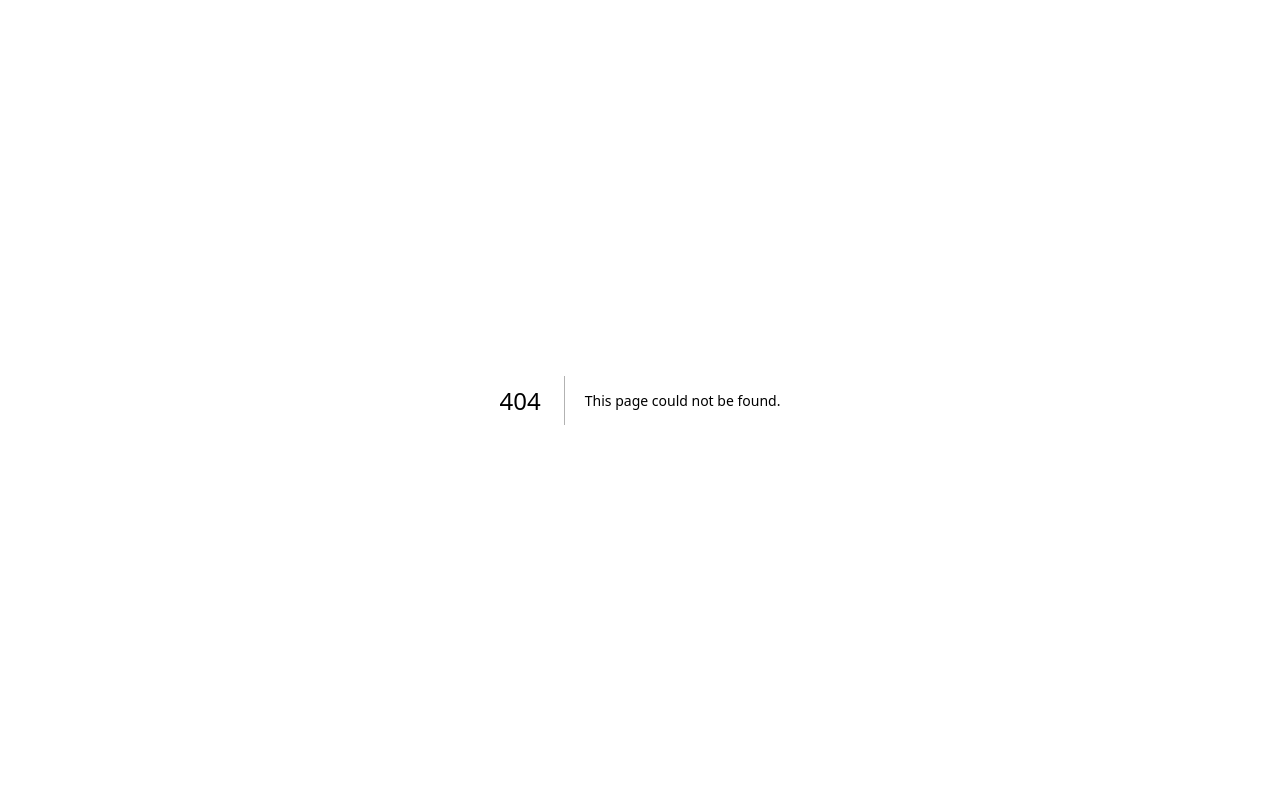
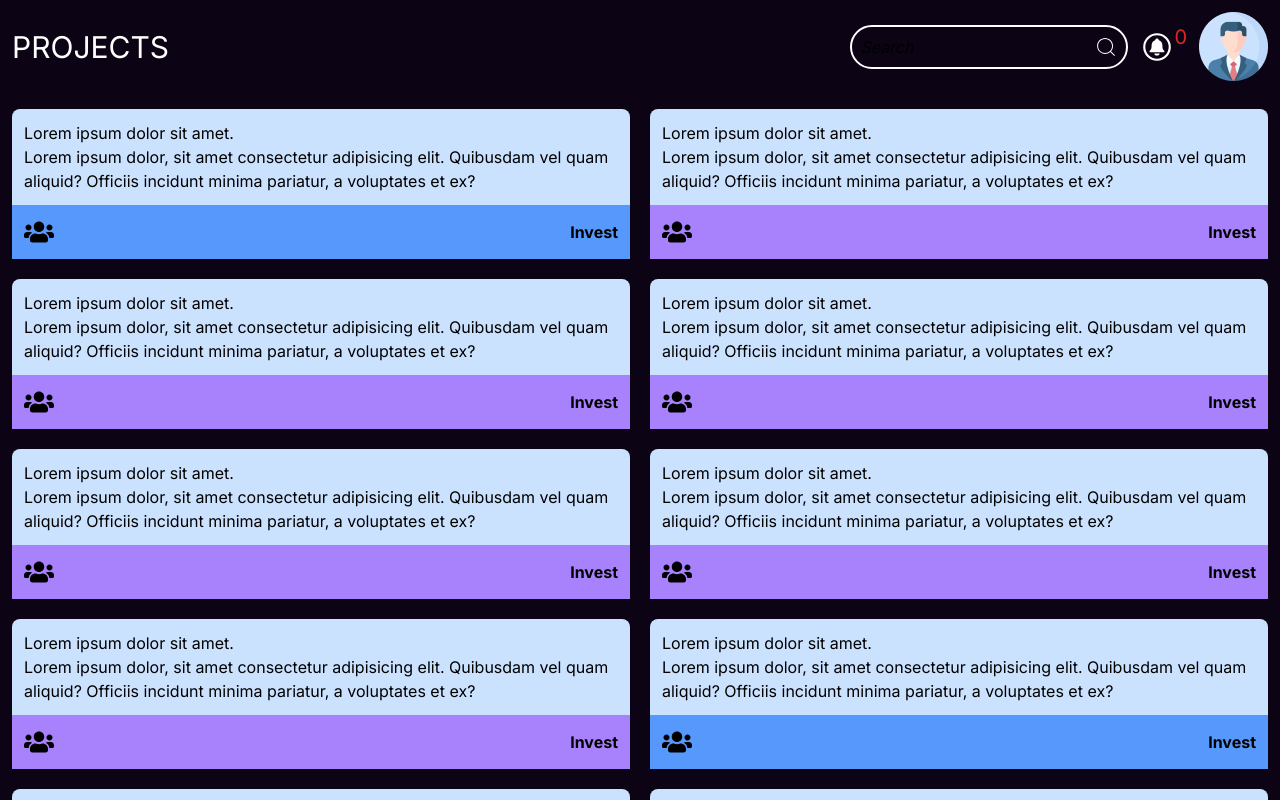
Before and after one commit to INE-OKC/Ravdesk, a Next.js app in the folder my-app/: page /dashboard in a window 1280 px wide. Before the commit this address had no page. Shown: the top 800 px of the page. Built offline with nearby package versions, Linux system fonts and the light colour scheme.

Commit message:
finished the Dashboard and the other cleans

```diff
--- /dev/null
+++ b/my-app/app/dashboard/page.jsx
@@ -0,0 +1,182 @@
+"use client";
+import React from "react";
+import { useEffect } from "react";
+import { CiSearch } from "react-icons/ci";
+import { IoNotificationsCircleOutline } from "react-icons/io5";
+import user from "../../public/user.png";
+import Image from "next/image";
+import { FaUsers } from "react-icons/fa";
+function page() {
+  return (
+    <div className="h-auto w-[100%] bg-[rgb(12,4,20)] p-3">
+      <div className="w-full flex justify-between flex-row items-center text-white mb-7">
+        <h1 className="text-3xl">PROJECTS</h1>
+        <div>
+          <div className="flex justify-center items-center gap-3">
+            <div className="flex border-2 border-white p-2 rounded-full">
+              <input
+                type="text"
+                placeholder="Search"
+                className="border-none bg-transparent outline-none placeholder:italic placeholder:text-slate-400"
+              />
+              <CiSearch size={24} />
+            </div>
+            <div className="flex justify-center items-center">
+              <IoNotificationsCircleOutline size={34} />
+              <sup className="text-red-600 text-xl">0</sup>
+            </div>
+            <div className="flex flex-col justify-center items-center">
+              <Image src={user} size={20} />
+              {/* <p>User</p> */}
+            </div>
+          </div>
+        </div>
+      </div>
+      {/* second layer */}
+      <div className="text-black grid grid-cols-2 gap-5">
+        <div className="bg-[#CBE2FF] rounded-lg">
+          <div className="p-3">
+            <h1>Lorem ipsum dolor sit amet.</h1>
+            <p>
+              Lorem ipsum dolor, sit amet consectetur adipisicing elit.
+              Quibusdam vel quam aliquid? Officiis incidunt minima pariatur, a
+              voluptates et ex?
+            </p>
+          </div>
+          <div className="bg-[#5698FC] flex justify-between items-center p-3">
+            <FaUsers size={30} />
+            <p className="font-bold">Invest</p>
+          </div>
+        </div>
+        <div className="bg-[#CBE2FF] rounded-lg">
+          <div className="p-3">
+            <h1>Lorem ipsum dolor sit amet.</h1>
+            <p>
+              Lorem ipsum dolor, sit amet consectetur adipisicing elit.
+              Quibusdam vel quam aliquid? Officiis incidunt minima pariatur, a
+              voluptates et ex?
+            </p>
+          </div>
+          <div className="bg-[#A881FC] flex justify-between items-center p-3">
+            <FaUsers size={30} />
+            <p className="font-bold">Invest</p>
+          </div>
+        </div>
+        <div className="bg-[#CBE2FF] rounded-lg">
+          <div className="p-3">
+            <h1>Lorem ipsum dolor sit amet.</h1>
+            <p>
+              Lorem ipsum dolor, sit amet consectetur adipisicing elit.
+              Quibusdam vel quam aliquid? Officiis incidunt minima pariatur, a
+              voluptates et ex?
+            </p>
+          </div>
+          <div className="bg-[#A881FC] flex justify-between items-center p-3">
+            <FaUsers size={30} />
+            <p className="font-bold">Invest</p>
+          </div>
+        </div>
+        <div className="bg-[#CBE2FF] rounded-lg">
+          <div className="p-3">
+            <h1>Lorem ipsum dolor sit amet.</h1>
+            <p>
+              Lorem ipsum dolor, sit amet consectetur adipisicing elit.
+              Quibusdam vel quam aliquid? Officiis incidunt minima pariatur, a
+              voluptates et ex?
+            </p>
+          </div>
+          <div className="bg-[#A881FC] flex justify-between items-center p-3">
+            <FaUsers size={30} />
+            <p className="font-bold">Invest</p>
+          </div>
+        </div>
+        <div className="bg-[#CBE2FF] rounded-lg">
+          <div className="p-3">
+            <h1>Lorem ipsum dolor sit amet.</h1>
+            <p>
+              Lorem ipsum dolor, sit amet consectetur adipisicing elit.
+              Quibusdam vel quam aliquid? Officiis incidunt minima pariatur, a
+              voluptates et ex?
+            </p>
+          </div>
+          <div className="bg-[#A881FC] flex justify-between items-center p-3">
+            <FaUsers size={30} />
+            <p className="font-bold">Invest</p>
+          </div>
+        </div>
+        <div className="bg-[#CBE2FF] rounded-lg">
+          <div className="p-3">
+            <h1>Lorem ipsum dolor sit amet.</h1>
+            <p>
+              Lorem ipsum dolor, sit amet consectetur adipisicing elit.
+              Quibusdam vel quam aliquid? Officiis incidunt minima pariatur, a
+              voluptates et ex?
+            </p>
+          </div>
+          <div className="bg-[#A881FC] flex justify-between items-center p-3">
+            <FaUsers size={30} />
+            <p className="font-bold">Invest</p>
+          </div>
+        </div>
+        <div className="bg-[#CBE2FF] rounded-lg">
+          <div className="p-3">
+            <h1>Lorem ipsum dolor sit amet.</h1>
+            <p>
+              Lorem ipsum dolor, sit amet consectetur adipisicing elit.
+              Quibusdam vel quam aliquid? Officiis incidunt minima pariatur, a
+              voluptates et ex?
+            </p>
+          </div>
+          <div className="bg-[#A881FC] flex justify-between items-center p-3">
+            <FaUsers size={30} />
+            <p className="font-bold">Invest</p>
+          </div>
+        </div>
+        <div className="bg-[#CBE2FF] rounded-lg">
+          <div className="p-3">
+            <h1>Lorem ipsum dolor sit amet.</h1>
+            <p>
+              Lorem ipsum dolor, sit amet consectetur adipisicing elit.
+              Quibusdam vel quam aliquid? Officiis incidunt minima pariatur, a
+              voluptates et ex?
+            </p>
+          </div>
+          <div className="bg-[#5698FC] flex justify-between items-center p-3">
+            <FaUsers size={30} />
+            <p className="font-bold">Invest</p>
+          </div>
+        </div>
+        <div className="bg-[#CBE2FF] rounded-lg">
+          <div className="p-3">
+            <h1>Lorem ipsum dolor sit amet.</h1>
+            <p>
+              Lorem ipsum dolor, sit amet consectetur adipisicing elit.
+              Quibusdam vel quam aliquid? Officiis incidunt minima pariatur, a
+              voluptates et ex?
+            </p>
+          </div>
+          <div className="bg-[#5698FC] flex justify-between items-center p-3">
+            <FaUsers size={30} />
+            <p className="font-bold">Invest</p>
+          </div>
+        </div>
+        <div className="bg-[#CBE2FF] rounded-lg">
+          <div className="p-3">
+            <h1>Lorem ipsum dolor sit amet.</h1>
+            <p>
+              Lorem ipsum dolor, sit amet consectetur adipisicing elit.
+              Quibusdam vel quam aliquid? Officiis incidunt minima pariatur, a
+              voluptates et ex?
+            </p>
+          </div>
+          <div className="bg-[#5698FC] flex justify-between items-center p-3">
+            <FaUsers size={30} />
+            <p className="font-bold">Invest</p>
+          </div>
+        </div>
+      </div>
+    </div>
+  );
+}
+
+export default page;
--- a/my-app/app/login/page.tsx
+++ b/my-app/app/login/page.tsx
@@ -5,7 +5,8 @@ import Google from "../../public/google.png";
 import lock from "../../public/add.png";
 const page = () => {
   return (
-    <div className="w-full h-screen bg-[#0C0414] flex justify-center flex-col items-center">
+    <div className="w-full h-screen bg-[#0C0414] flex justify-center flex-col items-center ">
+      <div className="login p-5 from-[#4158D0] to-[#C850C0] rounded">
         <div>
           <Image src={Logo} alt="" width={100} height={100} />
         </div>
@@ -19,13 +20,15 @@ const page = () => {
             <div>
               <input
                 type="text"
-              className="px-7 py-3 bg-[#7A7A7A] rounded-full outline-0 ring-0 text-white"
+                className="px-7 py-3 bg-[#7A7A7A] rounded-full outline-0 ring-0 text-black placeholder:text-sm"
+                placeholder="Email"
               />
             </div>
             <div>
               <input
                 type="text"
-              className="px-7 py-3 bg-[#7A7A7A] rounded-full outline-0 ring-0 text-white"
+                className="px-7 py-3 bg-[#7A7A7A] rounded-full outline-0 ring-0 text-black placeholder:text-sm placeholder:text-white"
+                placeholder="Password"
               />
             </div>
             <div>
@@ -34,14 +37,14 @@ const page = () => {
               </button>
             </div>
             <div>
-            <button className="flex justify-center items-center text-white gap-4 bg-gradient-to-r  ">
-              Forgot Password
+              <button className="flex justify-center items-center font-bold text-sm text-red-600 gap-4">
+                Forgot password ?
               </button>
             </div>
           </div>
           <div className="group2 flex flex-col justify-center items-center gap-10">
             <div>
-            <button className="flex justify-center items-center text-white gap-4">
+              <button className="flex justify-center items-center text-white gap-2 gogleLogs text-sm p-2 rounded">
                 <Image src={Google} alt="" width={30} />
                 Sign in with Google
               </button>
@@ -49,7 +52,7 @@ const page = () => {
             <div>
               <button
                 type="button"
-              className="flex justify-center items-center text-white gap-4"
+                className="flex justify-center items-center text-white gap-2 gogleLogs text-sm p-2 rounded"
               >
                 <Image src={lock} alt="" width={30} />
                 Create a new Account
@@ -58,6 +61,7 @@ const page = () => {
           </div>
         </div>
       </div>
+    </div>
   );
 };
 
--- a/my-app/components/Main.tsx
+++ b/my-app/components/Main.tsx
@@ -4,7 +4,7 @@ import play from "../public/play.png";
 const Main = () => {
   return (
     <div className="p-5 ">
-      <div className="firstsection w-[100%] grid grid-cols-2 justify-items-center place-items-start gap-3 mb-5">
+      <div className="firstsection w-[100%] grid grid-cols-1 justify-items-center place-items-center gap-3 mb-5 md:grid-cols-2">
         <div className="bg-[#D7D2DB] w-[100%] flex justify-center items-center p-16">
           <Image src={play} alt="" width={80} height={80} />
         </div>
@@ -20,7 +20,7 @@ const Main = () => {
       <div className="flex justify-start items-center bg-[#246CFA] w-[80%] mr-auto p-5 rounded-full">
         <p className="text-white">Live Link of the Project</p>
       </div>
-      <div className="text-white flex justify-start items-center gap-20 mt-10">
+      <div className="text-white flex justify-start items-center gap-5 mt-10 md:gap-20">
         <div className="flex justify-center items-center gap-3 bg-[#D4FC79] text-black px-10 py-4 font-bold text-l rounded-full">
           <p>100$</p>
           <p>|</p>
@@ -34,11 +34,11 @@ const Main = () => {
         minus omnis debitis vero, porro suscipit iste fugit error?
       </p>
       <div>
-        <p className="bg-[#246CFA] p-5 text-white w-[15%] mr-auto flex justify-center rounded-full items-center">
+        <p className="bg-[#246CFA] p-5 text-white w-[40%] mr-auto flex justify-center rounded-full items-center lg:w-[15%]">
           FAQS
         </p>
 
-        <div className="text-white grid grid-cols-2 justify-items-center gap-4 mt-5">
+        <div className="text-white grid grid-cols-1 justify-items-center gap-4 mt-5 md:grid-cols-2">
           <div className="bg-[#A2CBF0] rounded p-5 py-8">
             <h1 className="text-[#000C7B]">What is Duis aute irure ?</h1>
             <span className="text-black">
@@ -81,7 +81,7 @@ const Main = () => {
           </div>
         </div>
       </div>
-      <div className="text-white flex justify-center items-center gap-6 mt-5">
+      <div className="text-white flex flex-col justify-center items-center gap-4 mt-5 lg:flex-row lg:gap-5 lg:mt-5">
         <p>Are you excited on the project ?</p>
         <button
           type="button"
--- a/my-app/styles/globals.css
+++ b/my-app/styles/globals.css
@@ -2,199 +2,198 @@
 @tailwind components;
 @tailwind utilities;
 
-
-.card-grad{
+.card-grad {
   background: linear-gradient(#d4fc79, #96e6a1);
   border-start-start-radius: 5px;
   border-end-start-radius: 5px;
   text-align: center;
-	width:12%;
+  width: 12%;
 }
 
-.card-grad2{
+.card-grad2 {
   background: linear-gradient(#d4fc79, #96e6a1);
   border-end-end-radius: 5px;
   border-start-end-radius: 5px;
-	margin-left:2px;
+  margin-left: 2px;
   text-align: center;
-	width:12%;
+  width: 12%;
 }
-.pri-button{
-	padding:5px 15px;
-	background: linear-gradient(#4158D0, #FFCC70);
-	border:none;
+.pri-button {
+  padding: 5px 15px;
+  background: linear-gradient(#4158d0, #ffcc70);
+  border: none;
   outline: none;
 }
 
-.sec-button{
-	padding:5px 40px;
-	background: linear-gradient(#4158D0, #FFCC70);
-	border:none;
+.sec-button {
+  padding: 5px 40px;
+  background: linear-gradient(#4158d0, #ffcc70);
+  border: none;
   outline: none;
 }
 
-.bf-faq, .bf-faq2{
+.bf-faq,
+.bf-faq2 {
   width: 50%;
 }
 
-.bg-pri{
-    width:50%;
-    background:#246cfa;
+.bg-pri {
+  width: 50%;
+  background: #246cfa;
 }
-.bg-pri2{
-	width:10%;
-	background:#246cfa;
+.bg-pri2 {
+  width: 10%;
+  background: #246cfa;
 }
-.bg-pri3{
-	width:22%;
-	background:#246cfa;
+.bg-pri3 {
+  width: 22%;
+  background: #246cfa;
 }
 
-.bg-pri4{
-	width:10%;
-	background:#246cfa;
+.bg-pri4 {
+  width: 10%;
+  background: #246cfa;
 }
 
-.header{
+.header {
   display: flex;
   flex-direction: row;
-    justify-content:space-between;
-    align-items:center;
+  justify-content: space-between;
+  align-items: center;
   flex-wrap: wrap;
-    width:90%;
+  width: 90%;
 }
 
-.faq-cards{
+.faq-cards {
   display: flex;
   flex-direction: row;
-    justify-content:space-between;
-    align-items:center;
+  justify-content: space-between;
+  align-items: center;
   flex-wrap: wrap;
-    width:90%;
+  width: 90%;
 }
-.vid-desc{
-	width:50%;
+.vid-desc {
+  width: 50%;
 }
 
-@media screen and (max-width: 1090px){
-	.bf-faq{
-		width:80%;
+@media screen and (max-width: 1090px) {
+  .bf-faq {
+    width: 80%;
   }
-	.bg-pri{
-		width:80%;
+  .bg-pri {
+    width: 80%;
   }
 }
 
-@media screen and (max-width: 991px){
-	.bf-faq{
-		width:100%;
+@media screen and (max-width: 991px) {
+  .bf-faq {
+    width: 100%;
   }
-	.faq-cards > div{
-		width:100%;
-		margin-top:20px;
+  .faq-cards > div {
+    width: 100%;
+    margin-top: 20px;
   }
 }
-@media screen and (max-width: 768px){
-	.header > div{
-		width:100%;
-		margin-top:2%;
+@media screen and (max-width: 768px) {
+  .header > div {
+    width: 100%;
+    margin-top: 2%;
   }
-	.vid-desc{
-		width:100%;
+  .vid-desc {
+    width: 100%;
   }
-	.bf-faq{
-		width:90%;
+  .bf-faq {
+    width: 90%;
   }
-	.bg-pri{
-		width:90%;
+  .bg-pri {
+    width: 90%;
   }
-	.bf-faq2{
-		width:90%;
+  .bf-faq2 {
+    width: 90%;
   }
-	.faq-cards{
-		width:100%;
+  .faq-cards {
+    width: 100%;
   }
-	.bg-pri2{
-		width:18%;
+  .bg-pri2 {
+    width: 18%;
   }
 }
 
-
 /*Project page CSS codes*/
 
-.bg-founders{
+.bg-founders {
   width: 150px;
-	height:150px;
-	border-radius:100%;
-	background-image: url('/images/profile 3.png');
+  height: 150px;
+  border-radius: 100%;
+  background-image: url("/images/profile 3.png");
   background-position: center;
   background-size: cover;
   background-repeat: no-repeat;
 }
-.fund-pop-up{
+.fund-pop-up {
   position: absolute;
-	top:1%;
-	right:0;
+  top: 1%;
+  right: 0;
   background: #553872;
-	border-radius:10px;
-	width:30%;
-	height:77%;
+  border-radius: 10px;
+  width: 30%;
+  height: 77%;
   display: flex;
   flex-direction: column;
 }
-.bg-ether{
+.bg-ether {
   display: flex;
   justify-content: center;
   align-items: center;
   flex-wrap: wrap;
 }
-.bg-ether input, .bg-ether select{
-	background:#8CB8FB;
+.bg-ether input,
+.bg-ether select {
+  background: #8cb8fb;
   border: none;
   outline: none;
-	padding:5px 7px;
+  padding: 5px 7px;
   border-radius: 5px;
-	color:#000;
+  color: #000;
 }
-.bg-ether button{
-	background: #4ABC96;
-	padding:7px 15px;
-	border-radius:7px;
+.bg-ether button {
+  background: #4abc96;
+  padding: 7px 15px;
+  border-radius: 7px;
 }
-.tok{
-	background:#8CB8FB;
-	padding:7px 15px;
-	border-radius:7px;
-	color:#000;
+.tok {
+  background: #8cb8fb;
+  padding: 7px 15px;
+  border-radius: 7px;
+  color: #000;
 }
-::placeholder{
-	color:#000!important;
+::placeholder {
+  color: #000 !important;
 }
 
-
 /*forum css styles*/
-.search-wrap{
-	background: #B2B2B2;
+.search-wrap {
+  background: #b2b2b2;
   display: flex;
-	justify-content:flex-start;
+  justify-content: flex-start;
   align-items: center;
-	border-radius:20px;
-	padding:5px;
+  border-radius: 20px;
+  padding: 5px;
 }
-.search-wrap > input{
+.search-wrap > input {
   background: none;
   outline: none;
   border: none;
 }
-.chat-head-img-bg{
-	background:#4B68CD;
-	width:100px;
-	height:50px;
+.chat-head-img-bg {
+  background: #4b68cd;
+  width: 100px;
+  height: 50px;
   border-radius: 10px;
-	margin-right:25px;
+  margin-right: 25px;
 }
-.bg-chat-side1{
-	background: #6755D9;
+.bg-chat-side1 {
+  background: #6755d9;
   display: flex;
   justify-content: center;
   align-items: center;
@@ -204,39 +203,65 @@
   /*	width:100%;*/
   /*	height: 100%;*/
 }
-.chat-box{
+.chat-box {
   background: #fff;
-	padding:2%;
-	width:220px;
-	border-radius:5px;
-	height:80px;
-	clip-path: polygon(0% 0%, 100% 0%, 100% 75%, 75% 75%, 75% 100%, 50% 75%, 0 75%);
+  padding: 2%;
+  width: 220px;
+  border-radius: 5px;
+  height: 80px;
+  clip-path: polygon(
+    0% 0%,
+    100% 0%,
+    100% 75%,
+    75% 75%,
+    75% 100%,
+    50% 75%,
+    0 75%
+  );
 }
-.chat-box-2, .chat-box-3{
+.chat-box-2,
+.chat-box-3 {
   width: 100%;
   display: flex;
   justify-content: flex-end;
   align-items: flex-end;
   flex-direction: column;
 }
-.chat-box-2 > div, .chat-box-3 > div:last-child{
-	background: #95FFA6;
-	padding:2%;
-	width:220px;
-	border-radius:5px;
-	height:80px;
-	clip-path: polygon(0% 0%, 100% 0%, 100% 75%, 75% 75%, 75% 100%, 50% 75%, 0 75%);
+.chat-box-2 > div,
+.chat-box-3 > div:last-child {
+  background: #95ffa6;
+  padding: 2%;
+  width: 220px;
+  border-radius: 5px;
+  height: 80px;
+  clip-path: polygon(
+    0% 0%,
+    100% 0%,
+    100% 75%,
+    75% 75%,
+    75% 100%,
+    50% 75%,
+    0 75%
+  );
 }
-.send-message-wrap{
-	background:#8CB8FB;
+.send-message-wrap {
+  background: #8cb8fb;
   display: flex;
-	justify-content:space-between;
+  justify-content: space-between;
   align-items: center;
   /*	border-radius:20px;*/
-	padding:10px;
+  padding: 10px;
 }
-.send-message-wrap > input{
+.send-message-wrap > input {
   background: none;
   outline: none;
   border: none;
 }
+
+.login {
+  border: 3px solid #c850c0;
+}
+
+.gogleLogs {
+  border: 1px solid #c850c0;
+}
```
Also changed, not shown: my-app/public/user.png (added). Lines whose indentation alone changed are shown as unchanged.
